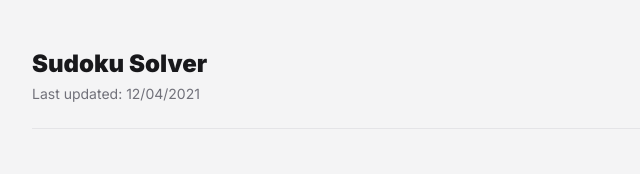
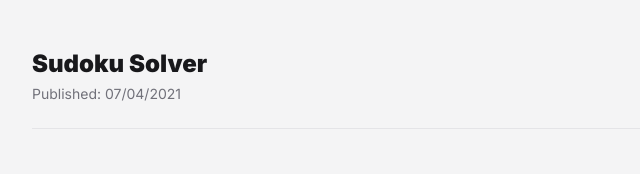
Before and after one commit to mwpryer/sudoku-solver, a website with bundled scripts: page index.html in a window 1280 px wide. Shown: the top 174 px of the page, 240-880 px from the left. Built offline with nearby package versions, Linux system fonts and the light colour scheme.

Commit message:
Use publish date

```diff
--- a/index.html
+++ b/index.html
@@ -33,7 +33,7 @@
           <div>
             <h1 class="mb-1 text-2xl font-black">Sudoku Solver</h1>
             <span class="block text-sm text-tertiary"
-              >Last updated: <time datetime="2021-04-12">12/04/2021</time></span
+              >Published: <time datetime="2021-04-07">07/04/2021</time></span
             >
           </div>
           <a
```
